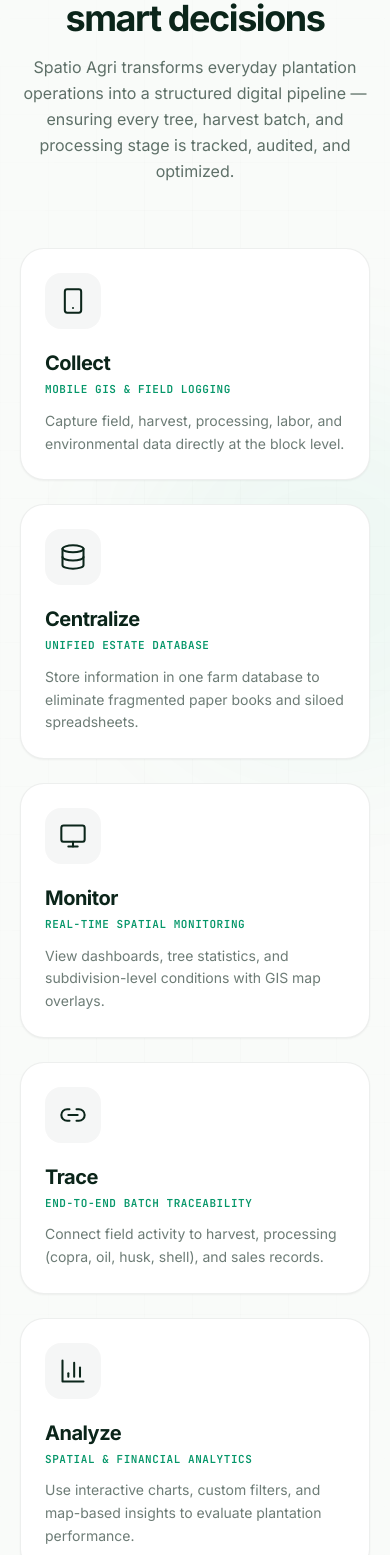
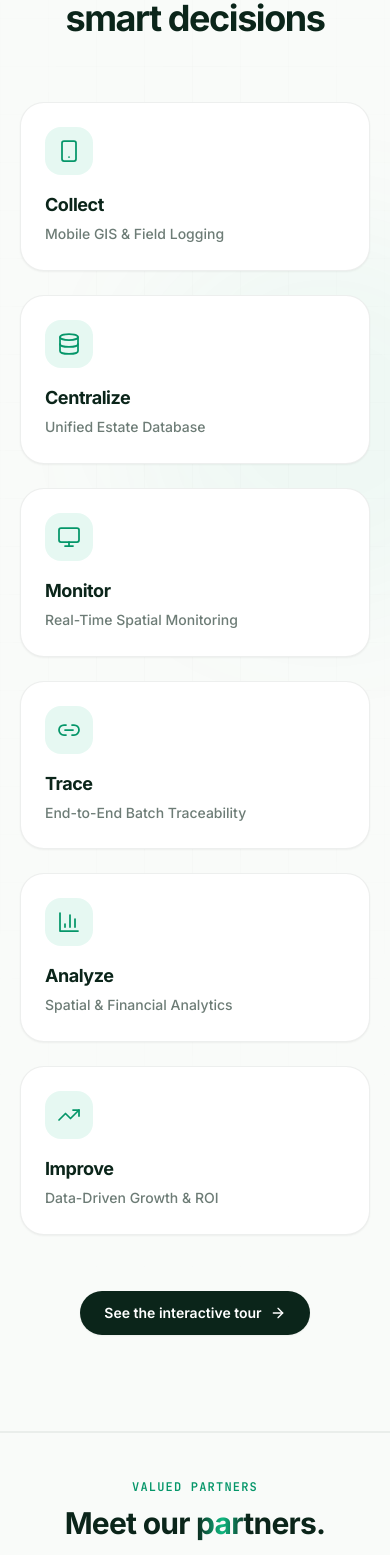
Before and after one commit to SULECO-AGRI/Agri-ERP, a React (Vite) app: page / in a window 390 px wide. Shown: the part 3720-5275 px from the top of the page. Built offline with nearby package versions, Linux system fonts and the light colour scheme.

Commit message:
add InteractiveCallout, PlatformWorkflow, and ValueAndWhySpatio components

```diff
--- a/src/components/InteractiveCallout.tsx
+++ b/src/components/InteractiveCallout.tsx
@@ -158,9 +158,6 @@ export function InteractiveCallout() {
           <h2 className="mt-3 text-4xl font-bold tracking-tightest text-forest-950 sm:text-5xl">
             See your estate in real time.
           </h2>
-          <p className="mt-4 text-lg text-forest-950/60">
-            Six synchronized operational views — GIS subdivision maps, harvest batches, mill processing, sales contracts, labor oversight, and market intelligence.
-          </p>
         </div>
 
         <div className="mt-12 grid gap-8 lg:grid-cols-12 lg:gap-10">
--- a/src/components/PlatformWorkflow.tsx
+++ b/src/components/PlatformWorkflow.tsx
@@ -5,39 +5,33 @@ import type { Page } from '../nav';
 const steps = [
   {
     title: 'Collect',
-    desc: 'Capture field, harvest, processing, labor, and environmental data directly at the block level.',
     icon: Smartphone,
-    detail: 'Mobile GIS & field logging',
+    detail: 'Mobile GIS & Field Logging',
   },
   {
     title: 'Centralize',
-    desc: 'Store information in one farm database to eliminate fragmented paper books and siloed spreadsheets.',
     icon: Database,
-    detail: 'Unified estate database',
+    detail: 'Unified Estate Database',
   },
   {
     title: 'Monitor',
-    desc: 'View dashboards, tree statistics, and subdivision-level conditions with GIS map overlays.',
     icon: Monitor,
-    detail: 'Real-time spatial monitoring',
+    detail: 'Real-Time Spatial Monitoring',
   },
   {
     title: 'Trace',
-    desc: 'Connect field activity to harvest, processing (copra, oil, husk, shell), and sales records.',
     icon: Link2,
-    detail: 'End-to-end batch traceability',
+    detail: 'End-to-End Batch Traceability',
   },
   {
     title: 'Analyze',
-    desc: 'Use interactive charts, custom filters, and map-based insights to evaluate plantation performance.',
     icon: BarChart3,
-    detail: 'Spatial & financial analytics',
+    detail: 'Spatial & Financial Analytics',
   },
   {
     title: 'Improve',
-    desc: 'Support faster decisions, better cost control, and future yield and market prediction.',
     icon: TrendingUp,
-    detail: 'Data-driven growth & ROI',
+    detail: 'Data-Driven Growth & ROI',
   },
 ];
 
@@ -56,9 +50,6 @@ export function PlatformWorkflow({ onNavigate }: { onNavigate?: (p: Page) => voi
             One connected loop from <br className="hidden sm:inline" />
             <span className="shimmer-text">field data to smart decisions</span>
           </h2>
-          <p className="mt-4 text-base leading-relaxed text-forest-950/65 max-w-2xl mx-auto">
-            Spatio Agri transforms everyday plantation operations into a structured digital pipeline — ensuring every tree, harvest batch, and processing stage is tracked, audited, and optimized.
-          </p>
         </div>
 
         {/* 6-Step Visual Process Timeline */}
@@ -75,19 +66,16 @@ export function PlatformWorkflow({ onNavigate }: { onNavigate?: (p: Page) => voi
                   style={{ transitionDelay: `${idx * 80}ms` }}
                 >
                   {/* Icon Circle */}
-                  <div className="inline-grid h-14 w-14 place-items-center rounded-2xl bg-forest-950/[0.04] text-forest-950 group-hover:bg-forest-950 group-hover:text-emerald-accent transition-all duration-300">
-                    <Icon className="h-7 w-7" strokeWidth={1.75} />
+                  <div className="inline-grid h-12 w-12 place-items-center rounded-2xl bg-emerald-accent/10 text-emerald-deep group-hover:bg-emerald-accent/20 group-hover:scale-105 transition-all duration-300">
+                    <Icon className="h-6 w-6" strokeWidth={1.75} />
                   </div>
 
                   {/* Text Details */}
-                  <h3 className="mt-5 text-xl font-bold tracking-tight text-forest-950">
+                  <h3 className="mt-4 text-lg font-bold tracking-tight text-forest-950 group-hover:text-emerald-deep transition-colors">
                     {step.title}
                   </h3>
-                  <span className="mt-1 font-mono text-[11px] font-semibold uppercase tracking-wider text-emerald-deep">
+                  <p className="mt-1 text-sm font-medium leading-relaxed text-forest-950/60">
                     {step.detail}
-                  </span>
-                  <p className="mt-3 text-sm leading-relaxed text-forest-950/60 flex-1">
-                    {step.desc}
                   </p>
                 </div>
               );
--- a/src/components/ValueAndWhySpatio.tsx
+++ b/src/components/ValueAndWhySpatio.tsx
@@ -1,4 +1,4 @@
-import { Eye, ShieldCheck, AlertTriangle, Users, TrendingDown, TrendingUp, FileCheck2, Cpu, CheckCircle2, Phone, Globe, ArrowUpRight, Trees } from 'lucide-react';
+import { Eye, ShieldCheck, AlertTriangle, Users, TrendingDown, TrendingUp, FileCheck2, Cpu, Satellite, Map, Layers, Compass, Phone, Globe, ArrowUpRight, Trees } from 'lucide-react';
 import { useReveal } from '../hooks/useReveal';
 import type { Page } from '../nav';
 
@@ -47,22 +47,22 @@ const roiItems = [
 
 const whySpatioPillars = [
   {
-    number: '01',
+    icon: Satellite,
     title: 'Built on GIS, remote sensing, and smart agriculture expertise',
     detail: 'Decades of combined agronomic science and satellite GIS engineering embedded into every screen.',
   },
   {
-    number: '02',
+    icon: Map,
     title: 'Precision plantation mapping and spatial analytics capability',
     detail: 'Accurate cadastral subdivision mapping, tree canopy counting, and micro-climate spatial intelligence.',
   },
   {
-    number: '03',
+    icon: Layers,
     title: 'Modular and scalable architecture for future-ready deployment',
     detail: 'Start with harvest logs today and scale into processing mills, financial ledgers, and sensor telemetry tomorrow.',
   },
   {
-    number: '04',
+    icon: Compass,
     title: 'Delivered by a geospatial technology team focused on real operational outcomes',
     detail: 'Hands-on deployment engineers who understand the practical realities of plantation management in the field.',
   },
@@ -87,9 +87,6 @@ export function ValueAndWhySpatio({ onNavigate }: { onNavigate?: (p: Page) => vo
             <h2 className="mt-4 text-4xl font-bold tracking-tightest text-forest-950 sm:text-5xl leading-[1.08]">
               Measurable impact across <span className="shimmer-text">every hectare.</span>
             </h2>
-            <p className="mt-4 text-base leading-relaxed text-forest-950/65 max-w-2xl">
-              From reducing field labor friction to auditing copra and oil yields, Spatio Agri delivers quantifiable returns for progressive commercial growers.
-            </p>
           </div>
 
           {/* 8-Card ROI Grid */}
@@ -104,7 +101,7 @@ export function ValueAndWhySpatio({ onNavigate }: { onNavigate?: (p: Page) => vo
                   }`}
                   style={{ transitionDelay: `${i * 60}ms` }}
                 >
-                  <div className="grid h-12 w-12 place-items-center rounded-2xl bg-forest-950 text-emerald-accent transition-all duration-300 group-hover:bg-emerald-accent group-hover:text-white">
+                  <div className="grid h-12 w-12 place-items-center rounded-2xl bg-emerald-accent/10 text-emerald-deep transition-all duration-300 group-hover:bg-emerald-accent/20 group-hover:scale-105">
                     <Icon className="h-6 w-6" strokeWidth={2} />
                   </div>
                   <h3 className="mt-5 text-lg font-bold tracking-tight text-forest-950">
@@ -121,63 +118,42 @@ export function ValueAndWhySpatio({ onNavigate }: { onNavigate?: (p: Page) => vo
 
         {/* ---------------- WHY SPATIO / SDS ---------------- */}
         <div className="mt-28 lg:mt-36 pt-16 border-t border-forest-950/[0.07]">
-          <div className="grid gap-12 lg:grid-cols-12 lg:items-center">
-            {/* Left title & context */}
-            <div
-              className={`lg:col-span-5 space-y-6 transition-all duration-1000 ${
-                shown ? 'opacity-100 translate-x-0' : 'opacity-0 -translate-x-8'
-              }`}
-            >
+          {/* Centered Header */}
+          <div className="mx-auto max-w-3xl text-center">
             <span className="font-mono text-xs font-semibold uppercase tracking-widest text-emerald-deep">
               Why Spatio / SDS
             </span>
-              <h2 className="text-4xl font-bold tracking-tightest text-forest-950 sm:text-5xl leading-[1.06]">
+            <h2 className="mt-3 text-4xl font-bold tracking-tightest text-forest-950 sm:text-5xl leading-[1.08]">
               Geospatial precision built for <span className="shimmer-text">real field operations.</span>
             </h2>
-              <p className="text-base leading-relaxed text-forest-950/65">
-                We combine GIS mapping, remote sensing, and farm management systems into a coherent operating environment that agronomy teams love to use every day.
-              </p>
-
-              <div className="pt-2 flex flex-wrap items-center gap-4">
-                <div className="inline-flex items-center gap-2 rounded-2xl bg-cream px-4 py-2.5 border border-forest-950/10 text-xs font-bold text-forest-950">
-                  <span className="h-2 w-2 rounded-full bg-emerald-accent animate-pulse" />
-                  GIS &amp; Remote Sensing
-                </div>
-                <div className="inline-flex items-center gap-2 rounded-2xl bg-cream px-4 py-2.5 border border-forest-950/10 text-xs font-bold text-forest-950">
-                  <span className="h-2 w-2 rounded-full bg-emerald-accent animate-pulse" />
-                  Smart Ag Analytics
-                </div>
-              </div>
           </div>
 
-            {/* Right: 4 Pillars List */}
+          {/* 4 Pillars Balanced Grid */}
+          <div className="mt-14 grid gap-6 sm:grid-cols-2 lg:grid-cols-4">
+            {whySpatioPillars.map((p, idx) => {
+              const Icon = p.icon;
+              return (
                 <div
-              className={`lg:col-span-7 space-y-4 transition-all duration-1000 delay-150 ${
-                shown ? 'opacity-100 translate-x-0' : 'opacity-0 translate-x-8'
+                  key={p.title}
+                  className={`group relative flex flex-col justify-between rounded-3xl border border-forest-950/[0.07] bg-white p-7 shadow-sm transition-all duration-700 hover:border-emerald-accent/40 hover:shadow-glow-soft hover:-translate-y-1 ${
+                    shown ? 'opacity-100 translate-y-0' : 'opacity-0 translate-y-6'
                   }`}
+                  style={{ transitionDelay: `${idx * 80}ms` }}
                 >
-              {whySpatioPillars.map((p) => (
-                <div
-                  key={p.number}
-                  className="group relative flex items-start gap-4 rounded-3xl border border-forest-950/[0.07] bg-white p-6 shadow-sm transition-all duration-300 hover:border-forest-950/20 hover:shadow-md"
-                >
-                  <div className="grid h-11 w-11 shrink-0 place-items-center rounded-2xl bg-forest-950 text-emerald-accent group-hover:scale-105 transition-transform">
-                    <CheckCircle2 className="h-6 w-6 text-emerald-accent" />
+                  <div>
+                    <div className="grid h-12 w-12 place-items-center rounded-2xl bg-emerald-accent/10 text-emerald-deep transition-all duration-300 group-hover:bg-emerald-accent/20 group-hover:scale-105">
+                      <Icon className="h-6 w-6" strokeWidth={1.75} />
                     </div>
-                  <div className="flex-1">
-                    <h3 className="text-base font-bold text-forest-950 leading-snug">
+                    <h3 className="mt-5 text-base font-bold text-forest-950 leading-snug">
                       {p.title}
                     </h3>
-                    <p className="mt-1.5 text-xs text-forest-950/55 leading-relaxed">
+                    <p className="mt-2.5 text-xs text-forest-950/60 leading-relaxed">
                       {p.detail}
                     </p>
                   </div>
-                  <span className="font-mono text-xs font-bold text-forest-950/25">
-                    {p.number}
-                  </span>
                 </div>
-              ))}
-            </div>
+              );
+            })}
           </div>
         </div>
 
```
Lines whose indentation alone changed are shown as unchanged.
